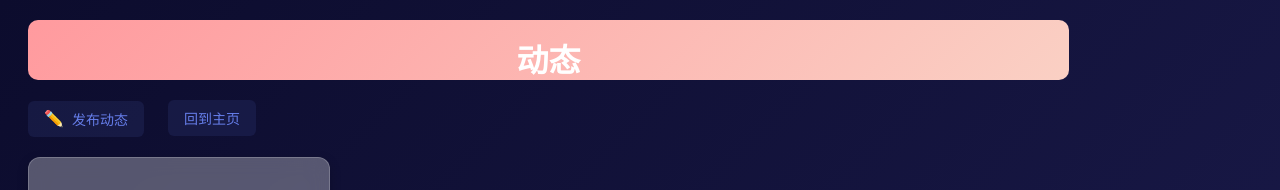
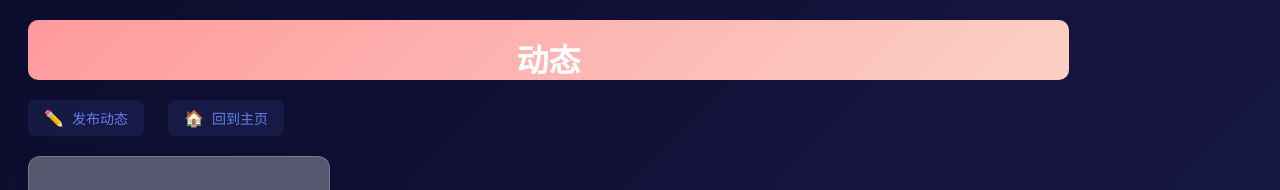
Before and after one commit to ExtrmelyLazy/CatHouse, a plain HTML site: page fb.html in a window 1280 px wide. Shown: the top 190 px of the page. Drawn offline with Linux system fonts and the light colour scheme.

Commit message:
Update fb.html

```diff
--- a/fb.html
+++ b/fb.html
@@ -102,7 +102,9 @@
     <span class="pencil-icon">✏️</span>
     发布动态
 </a>
-  <a href="index.html" class="pencil-link">回到主页</a>
+  <a href="index.html" class="pencil-link">
+    <span class="pencil-icon">🏠</span>
+    回到主页</a>
   <div class="card glass-card">
     <div class="card-content">
         <h3></h3>
```
